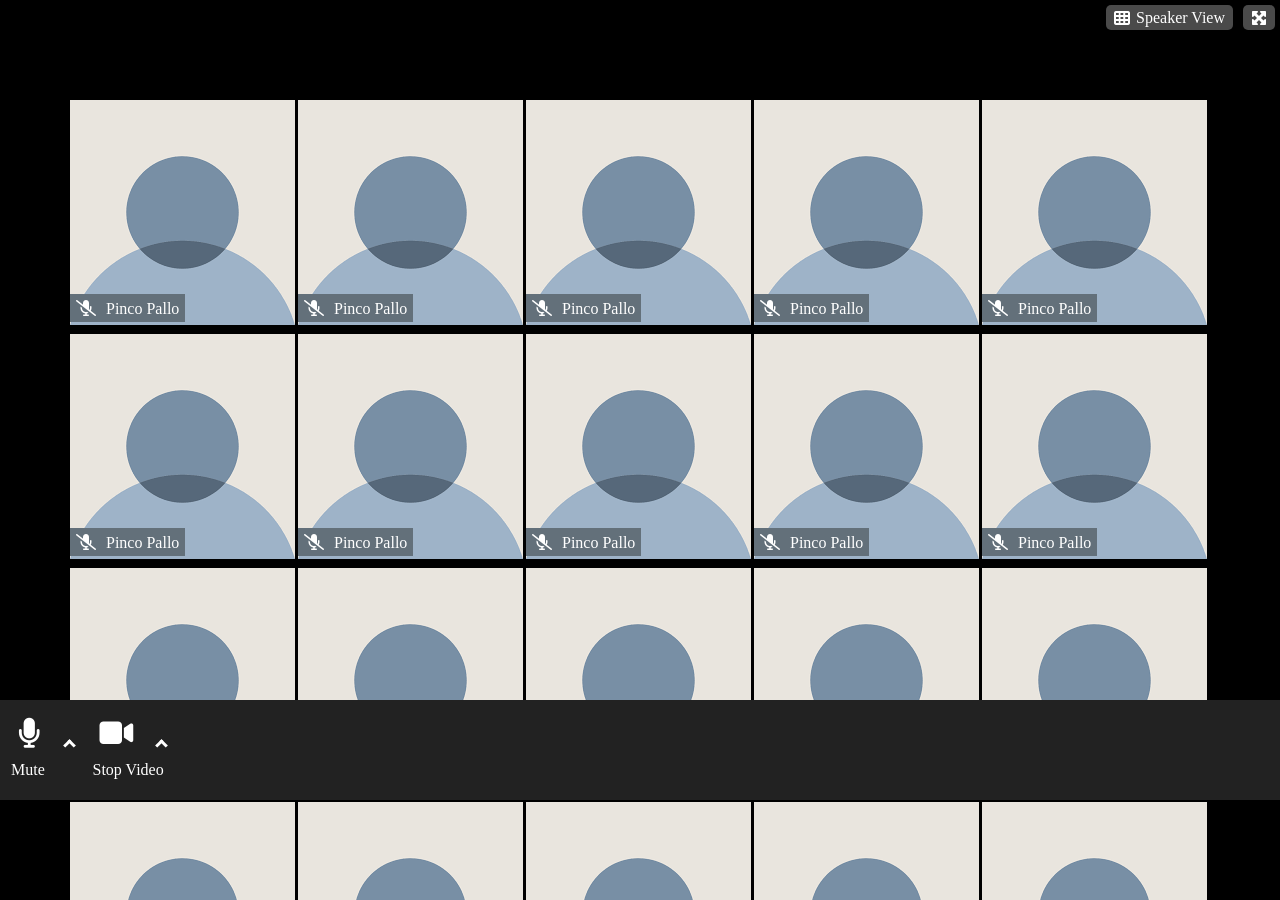
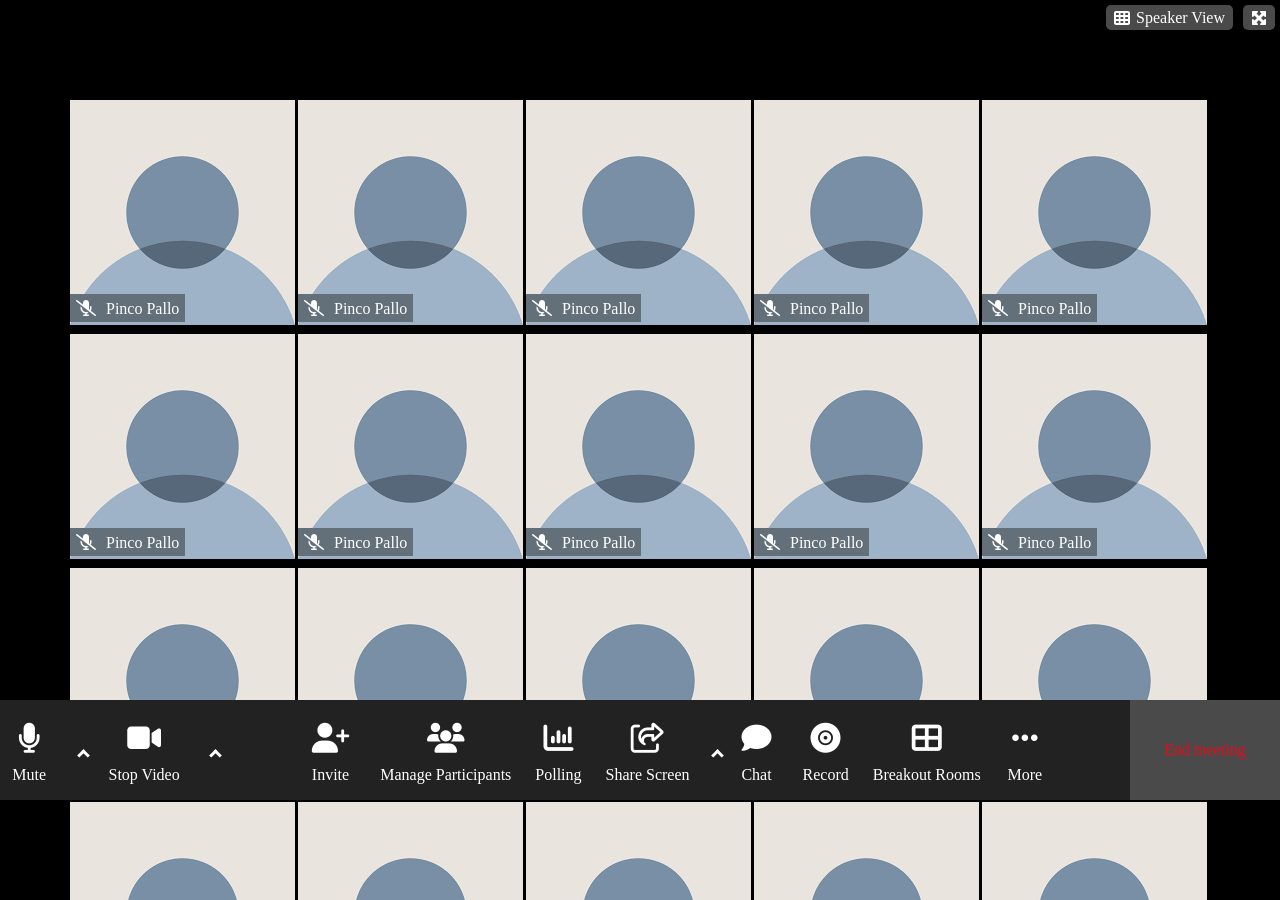
Before and after one commit to GiuseppeRiccardoPugliese/html-css-zoom, a plain HTML site: page index.html in a window 1280 px wide. Drawn offline with Linux system fonts and the light colour scheme.

Commit message:
FINITOOO :P

```diff
--- a/index.html
+++ b/index.html
@@ -350,17 +350,72 @@
 
     </main>
 
+    <!-- Inizio footer -->
     <footer>
         <div class="contenitore_footer">
-            <div class="icons">
-                <a href="#"><i class="fa-solid fa-microphone"></i></a>
+
+            <!-- Parte sulla sinistra del footer -->
+            <div class="left_side">
+                <div class="icons">
+                    <a href="#"><i class="fa-solid fa-microphone"></i></a>
+                    <span>Mute</span>
+                </div>
                 <i id="fix" class="arrow up"></i>
-                <span>Mute</span>
+
+                <div class="icons">
+                    <a href="#"><i class="fa-solid fa-video"></i></a>
+                    <span>Stop Video</span>
+                </div>
+                <i id="fix" class="arrow up"></i>
             </div>
-            <div class="icons">
-                <a href="#"><i class="fa-solid fa-video"></i></a>
+
+            <!-- Parte centrale del footer -->
+            <div class="center_part">
+                <div class="icons">
+                    <a href="#"><i class="fa-solid fa-user-plus"></i></a>
+                    <span>Invite</span>
+                </div>
+
+                <div class="icons">
+                    <a href="#"><i class="fa-solid fa-users"></i></a>
+                    <span>Manage Participants</span>
+                </div>
+
+                <div class="icons">
+                    <a href="#"><i class="fa-solid fa-chart-column"></i></a>
+                    <span>Polling</span>
+                </div>
+
+                <div class="icons">
+                    <a href="#"><i class="fa-regular fa-share-from-square"></i></a>
+                    <span>Share Screen</span>
+                </div>
                 <i id="fix" class="arrow up"></i>
-                <span>Stop Video</span>
+
+                <div class="icons">
+                    <a href="#"><i class="fa-solid fa-comment"></i></a>
+                    <span>Chat</span>
+                </div>
+
+                <div class="icons">
+                    <a href="#"><i class="fa-solid fa-record-vinyl"></i></a>
+                    <span>Record</span>
+                </div>
+
+                <div class="icons">
+                    <a href="#"><i class="fa-solid fa-table-cells-large"></i></a>
+                    <span>Breakout Rooms</span>
+                </div>
+
+                <div class="icons">
+                    <a href="#"><i class="fa-solid fa-ellipsis"></i></a>
+                    <span>More</span>
+                </div>
+            </div>
+
+            <!-- Parte destra del footer -->
+            <div class="right_side">
+                <a href="#"><p id="color_exit">End meeting</p></a>
             </div>
         </div>
     </footer>
--- a/stylesheet.css
+++ b/stylesheet.css
@@ -82,22 +82,58 @@ i , span{
     z-index: 100;
     display: flex;
     align-content: center;
+    justify-content: space-between;
 }
 
-/* Comandi del footer per zoom */
+/* Grandezza font icone */
 .contenitore_footer i{
     font-size: 30px;
 }
 .contenitore_footer span{
     display: block;
 }
+
+/* Padding vario per sistemare ulteriormente le cose */
 .icons{
     padding: 8px;
+    display: flex;
+    flex-direction: column;
+    align-items: center;
+    justify-content: center;
 }
-.fa-microphone , .fa-video{
+.fa-microphone , .fa-video , .fa-user-plus , .fa-users , .fa-chart-column , .fa-share-from-square , .fa-comment , .fa-record-vinyl , .fa-table-cells-large , .fa-ellipsis{
     padding: 10px;
 }
 
+/* Parte sulla sinistra del footer */
+.left_side{
+    display: flex;
+    align-items: center;
+    gap: 10px;
+}
+
+/* Parte centrale del footer */
+.center_part{
+    display: flex;
+    align-items: center;
+    justify-content: center;
+    gap: 2px;
+}
+
+/* Parte sulla destra del footer */
+.right_side{
+    display: flex;
+    align-items: center;
+    justify-content: center;
+    background-color: #4a4a4a;
+    width: 150px;
+}
+#color_exit{
+    color: #f30519;
+}
+a{
+    text-decoration: none;
+}
 /* Arrow UP */
 .arrow{
     border: solid white;
@@ -109,7 +145,9 @@ i , span{
     transform: rotate(-135deg);
     -webkit-transform: rotate(-135deg);
 }
+
 #fix{
+    /* Fix arrow */
     margin-left: 10px;
     margin-top: 10px;
     vertical-align: middle;
```
